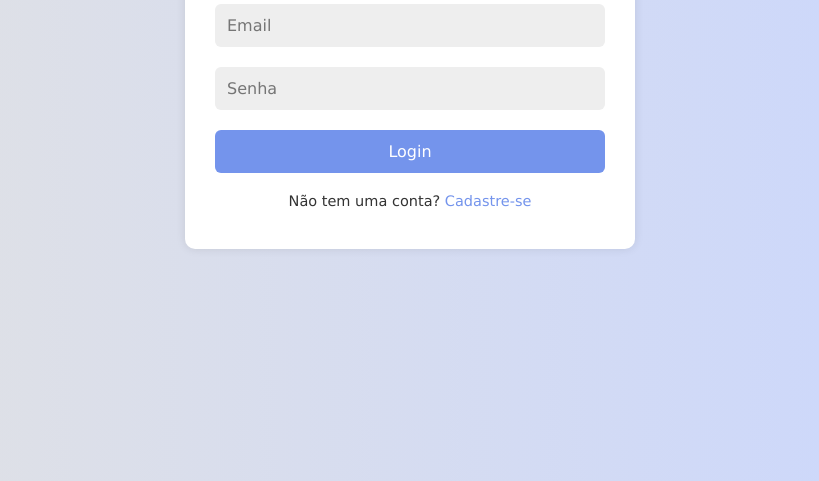
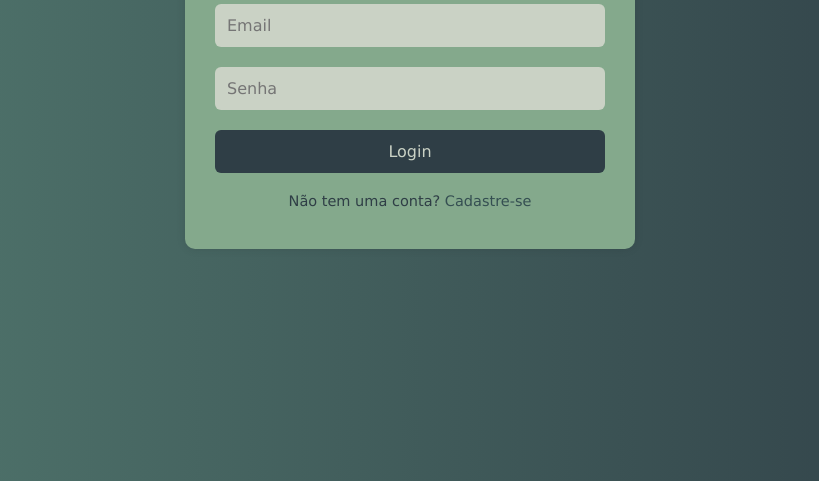
Before and after one commit to sofiavitoriaa/login_cadastro, a plain HTML site: page index.html in a window 1280 px wide. Shown: the part 319-800 px from the top of the page, without its empty margins (230-1049 px from the left). Drawn offline with Linux system fonts and the light colour scheme.

Commit message:
Mudei a paleta de cores

```diff
--- a/src/style.css
+++ b/src/style.css
@@ -12,8 +12,8 @@ body{
     justify-content: center;
     align-items: center;
     min-height: 100vh;
-    background: linear-gradient(to right, #e2e2e2, #c9d6ff);
-    color: #333;
+    background: linear-gradient(to right, #52796f, #2f3e46);
+    color: #2f3e46;
 }
 
 .container{
@@ -24,7 +24,7 @@ body{
     width: 100%;
     max-width: 450px;
     padding: 30px;
-    background: #fff;
+    background: #84a98c;
     border-radius: 10px;
     box-shadow: 0 0 10px rgba(0, 0, 0, 0.1);
     display: none;
@@ -43,31 +43,31 @@ h2{
 input, select{
     width: 100%;
     padding: 12px;
-    background: #eee;
+    background: #cad2c5;
     border-radius: 6px;
     border: none;
     outline: none;
     font-size: 16px;
-    color: #333;
+    color: #2f3e46;
     margin-bottom: 20px;
 }
 
 button{
     width: 100%;
     padding: 12px;
-    background: #7494ec;
+    background: #2f3e46;
     border-radius: 6px;
     border: none;
     cursor: pointer;
     font-size: 16px;
-    color: #fff;
+    color: #cad2c5;
     font-weight: 500;
     margin-bottom: 20px;
     transition: 0.5s;
 }
 
 button:hover{
-    background: #6884d3;
+    background: #354f52;
 }
 
 p{
@@ -77,7 +77,7 @@ p{
 }
 
 p a{
-    color: #7494ec;
+    color: #354f52;
     text-decoration: none;
 }
 
```
